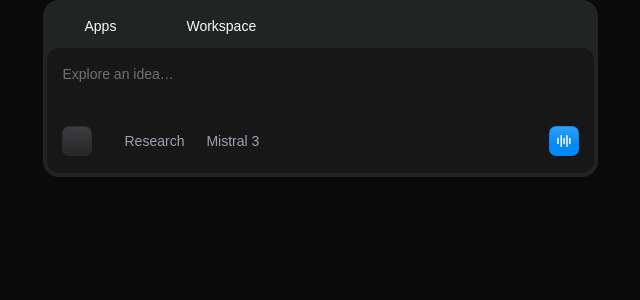
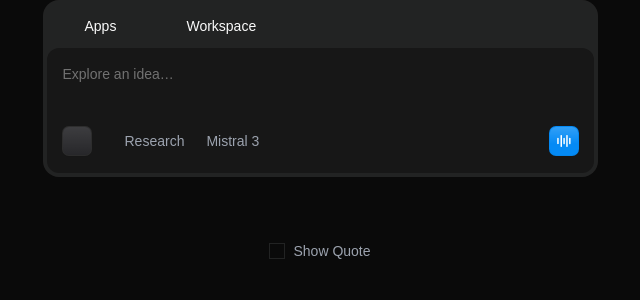
Before and after one commit to Creativestefan/Inputfielddropdowns, a React (Vite) app: page / in a window 1280 px wide. Both pictures are taken after a click on the button "New chat". Shown: the top 300 px of the page, without its empty margins (320-960 px from the left). Built offline with nearby package versions, Linux system fonts and the light colour scheme; some icons are missing; a web font is replaced by a local one.

Commit message:
Update files from Figma Make

```diff
--- a/src/app/App.tsx
+++ b/src/app/App.tsx
@@ -2,12 +2,16 @@ import { useState, useEffect } from "react";
 import { motion, AnimatePresence } from "motion/react";
 import { InputField } from "./components/InputField";
 import { NewChatButton } from "./components/ui/NewChatButton";
+import { ShowQuoteCheckbox } from "./components/ui/ShowQuoteCheckbox";
+
+// ── Placeholder quote shown when the checkbox is enabled ─────────────────────
+const SAMPLE_QUOTE =
+  "That's a strong framing. If the core pain is \"attention allocation,\" then the product isn't a task tracker—it's a prioritisation engine.";
 
 export default function App() {
   const [showInput, setShowInput] = useState(false);
+  const [quoteChecked, setQuoteChecked] = useState(false);
 
-  // Hoist .dark to <html> so every CSS layer (html, body, app div)
-  // resolves tokens from the same dark scope — one background colour.
   useEffect(() => {
     document.documentElement.classList.add("dark");
     return () => document.documentElement.classList.remove("dark");
@@ -26,10 +30,7 @@ export default function App() {
             initial={{ opacity: 0, scale: 0.92 }}
             animate={{ opacity: 1, scale: 1 }}
             exit={{ opacity: 0, scale: 0.94 }}
-            transition={{
-              duration: 0.1,
-              ease: "easeIn",
-            }}
+            transition={{ duration: 0.1, ease: "easeIn" }}
           >
             <NewChatButton onClick={() => setShowInput(true)} />
           </motion.div>
@@ -45,11 +46,27 @@ export default function App() {
               stiffness: 340,
               damping: 22,
               mass: 1,
-              // stagger opacity slightly ahead of the spring so it feels snappy
               opacity: { duration: 0.18, ease: "easeOut" },
             }}
           >
-            <InputField />
+            <InputField
+              quoteText={quoteChecked ? SAMPLE_QUOTE : null}
+              onQuoteDismiss={() => setQuoteChecked(false)}
+            />
+
+            {/* ── Show Quote checkbox — 64 px below the input ── */}
+            <motion.div
+              initial={{ opacity: 0, y: 8 }}
+              animate={{ opacity: 1, y: 0 }}
+              transition={{ delay: 0.18, duration: 0.22, ease: "easeOut" }}
+              style={{ marginTop: 64 }}
+              className="flex justify-center"
+            >
+              <ShowQuoteCheckbox
+                checked={quoteChecked}
+                onChange={setQuoteChecked}
+              />
+            </motion.div>
           </motion.div>
         )}
       </AnimatePresence>
--- a/src/app/components/InputField.tsx
+++ b/src/app/components/InputField.tsx
@@ -303,7 +303,6 @@ function QuoteBlock({
         style={{ padding: "8px 12px", maxHeight: 56, overflow: "hidden" }}
       >
         <p
-          className="whitespace-pre-wrap"
           style={{
             flex: "1 0 0",
             minHeight: "1px",
@@ -315,6 +314,10 @@ function QuoteBlock({
             lineHeight: "20px",
             opacity: 0.8,
             margin: 0,
+            display: "-webkit-box",
+            WebkitLineClamp: 2,
+            WebkitBoxOrient: "vertical",
+            overflow: "hidden",
           }}
         >
           {text}
@@ -350,7 +353,13 @@ function QuoteBlock({
 
 // ─── InputField ───────────────────────────────────────────────────────────────
 
-export function InputField() {
+export function InputField({
+  quoteText: externalQuoteText,
+  onQuoteDismiss,
+}: {
+  quoteText?: string | null;
+  onQuoteDismiss?: () => void;
+} = {}) {
   const [text, setText] = useState("");
   const [isFocused, setIsFocused] = useState(false);
 
@@ -434,8 +443,13 @@ export function InputField() {
     ta.style.overflowY = scrollH > MAX_CONTENT_HEIGHT ? "auto" : "hidden";
   }, [text]);
 
-  // Quote state
-  const [quoteText, setQuoteText] = useState<string | null>(null);
+  // Quote state — synced from external prop when provided
+  const [quoteText, setQuoteText] = useState<string | null>(externalQuoteText ?? null);
+
+  // Keep internal state in sync whenever the external prop changes
+  useEffect(() => {
+    setQuoteText(externalQuoteText ?? null);
+  }, [externalQuoteText]);
 
   // Dropdown open states
   const [appsOpen, setAppsOpen] = useState(false);
@@ -556,22 +570,50 @@ export function InputField() {
               {quoteText && (
                 <motion.div
                   key="quote"
-                  initial={{ opacity: 0, scaleY: 0.8 }}
+                  initial={{ opacity: 0, scaleY: 0.72, y: -6 }}
                   animate={{
                     opacity: 1,
                     scaleY: 1,
-                    transition: { duration: 0.22, ease: [0.16, 1, 0.3, 1] },
+                    y: 0,
+                    transition: {
+                      opacity: { duration: 0.18, ease: "easeOut" },
+                      scaleY: {
+                        type: "spring",
+                        stiffness: 420,
+                        damping: 22,
+                        mass: 0.7,
+                      },
+                      y: {
+                        type: "spring",
+                        stiffness: 420,
+                        damping: 22,
+                        mass: 0.7,
+                      },
+                    },
                   }}
                   exit={{
                     opacity: 0,
-                    scaleY: 0.8,
-                    transition: { duration: 0.18, ease: [0.4, 0, 1, 1] },
+                    scaleY: 0.78,
+                    y: -4,
+                    transition: {
+                      opacity: { duration: 0.14, ease: "easeIn" },
+                      scaleY: {
+                        type: "spring",
+                        stiffness: 480,
+                        damping: 28,
+                        mass: 0.6,
+                      },
+                      y: { duration: 0.14, ease: "easeIn" },
+                    },
                   }}
                   style={{ transformOrigin: "top center" }}
                 >
                   <QuoteBlock
                     text={quoteText}
-                    onDismiss={() => setQuoteText(null)}
+                    onDismiss={() => {
+                      setQuoteText(null);
+                      if (onQuoteDismiss) onQuoteDismiss();
+                    }}
                   />
                 </motion.div>
               )}
--- /dev/null
+++ b/src/app/components/ui/ShowQuoteCheckbox.tsx
@@ -0,0 +1,131 @@
+import { useState } from "react";
+import { motion, AnimatePresence } from "motion/react";
+import svgPaths from "../../../imports/svg-j1vv09pz5d";
+
+interface ShowQuoteCheckboxProps {
+  checked?: boolean;
+  onChange?: (checked: boolean) => void;
+  label?: string;
+}
+
+export function ShowQuoteCheckbox({
+  checked: controlledChecked,
+  onChange,
+  label = "Show Quote",
+}: ShowQuoteCheckboxProps) {
+  const [internalChecked, setInternalChecked] = useState(false);
+
+  const isChecked =
+    controlledChecked !== undefined ? controlledChecked : internalChecked;
+
+  const handleToggle = () => {
+    const next = !isChecked;
+    setInternalChecked(next);
+    onChange?.(next);
+  };
+
+  return (
+    <button
+      type="button"
+      onClick={handleToggle}
+      className="flex items-center gap-[8px] cursor-pointer bg-transparent border-none p-0 outline-none"
+      aria-checked={isChecked}
+      role="checkbox"
+    >
+      {/* ── Box ── */}
+      <div
+        className="relative shrink-0 size-[16px]"
+        style={{ borderRadius: "var(--radius-checkbox)" }}
+      >
+        {/* Track */}
+        <div
+          className="absolute inset-0"
+          style={{
+            borderRadius: "var(--radius-checkbox)",
+            background: isChecked ? "var(--primary)" : "transparent",
+            border: isChecked
+              ? "1.5px solid var(--primary)"
+              : "1.5px solid var(--border)",
+            boxShadow: "var(--shadow-xs)",
+            transition:
+              "background 0.2s ease, border-color 0.2s ease",
+          }}
+        />
+
+        {/* Checkmark */}
+        <AnimatePresence initial={false}>
+          {isChecked && (
+            <motion.div
+              key="check"
+              className="absolute inset-0 flex items-center justify-center overflow-hidden"
+              initial={{ opacity: 0, scale: 0.5 }}
+              animate={{ opacity: 1, scale: 1 }}
+              exit={{ opacity: 0, scale: 0.4 }}
+              transition={{
+                type: "spring",
+                stiffness: 500,
+                damping: 22,
+                mass: 0.6,
+                opacity: { duration: 0.12 },
+              }}
+            >
+              {/* 1px inset so the svg sits inside the rounded box */}
+              <div
+                className="absolute"
+                style={{
+                  left: 1,
+                  top: 1,
+                  width: 14,
+                  height: 14,
+                  overflow: "hidden",
+                }}
+              >
+                <div
+                  className="absolute"
+                  style={{
+                    bottom: "29.17%",
+                    left: "16.67%",
+                    right: "16.67%",
+                    top: "25%",
+                  }}
+                >
+                  <div className="absolute inset-[-10.36%_-7.12%_-10.36%_-7.13%]">
+                    <svg
+                      className="block size-full"
+                      fill="none"
+                      preserveAspectRatio="none"
+                      viewBox="0 0 10.6633 7.74667"
+                    >
+                      <path
+                        d={svgPaths.p3f47e280}
+                        stroke="white"
+                        strokeLinecap="round"
+                        strokeLinejoin="round"
+                        strokeWidth="1.33"
+                      />
+                    </svg>
+                  </div>
+                </div>
+              </div>
+            </motion.div>
+          )}
+        </AnimatePresence>
+      </div>
+
+      {/* ── Label ── */}
+      <span
+        style={{
+          fontFamily: "var(--font-family-open-runde)",
+          fontWeight: "var(--font-weight-regular)",
+          fontSize: "var(--text-sm)",
+          lineHeight: "20px",
+          color: "var(--muted-foreground)",
+          transition: "color 0.2s ease",
+          userSelect: "none",
+        }}
+      >
+        {label}
+      </span>
+    </button>
+  );
+}
--- /dev/null
+++ b/src/imports/Checkbox.tsx
@@ -0,0 +1,21 @@
+import svgPaths from "./svg-j1vv09pz5d";
+
+export default function Checkbox() {
+  return (
+    <button className="content-stretch cursor-pointer flex gap-[8px] items-start relative size-full" data-name="Checkbox">
+      <div className="relative rounded-[4px] shadow-[0px_1px_2px_0px_rgba(0,0,0,0.05)] shrink-0 size-[16px]" data-name="Checkbox">
+        <div className="absolute bg-[#048af5] left-0 rounded-[4px] size-[16px] top-0" data-name="base" />
+        <div className="absolute left-px overflow-clip size-[14px] top-px" data-name="Lucide Icons / check">
+          <div className="absolute bottom-[29.17%] left-[16.67%] right-[16.67%] top-1/4" data-name="Vector">
+            <div className="absolute inset-[-10.36%_-7.12%_-10.36%_-7.13%]">
+              <svg className="block size-full" fill="none" preserveAspectRatio="none" viewBox="0 0 10.6633 7.74667">
+                <path d={svgPaths.p3f47e280} id="Vector" stroke="var(--stroke-0, #FAFAFA)" strokeLinecap="round" strokeLinejoin="round" strokeWidth="1.33" />
+              </svg>
+            </div>
+          </div>
+        </div>
+      </div>
+      <p className="font-['Open_Runde:Regular',sans-serif] leading-none not-italic relative shrink-0 text-[#9ca3af] text-[14px] text-left">Show Quote</p>
+    </button>
+  );
+}
--- /dev/null
+++ b/src/imports/svg-j1vv09pz5d.ts
@@ -0,0 +1,3 @@
+export default {
+p3f47e280: "M9.99833 0.665L3.58167 7.08167L0.665 4.165",
+}
```
